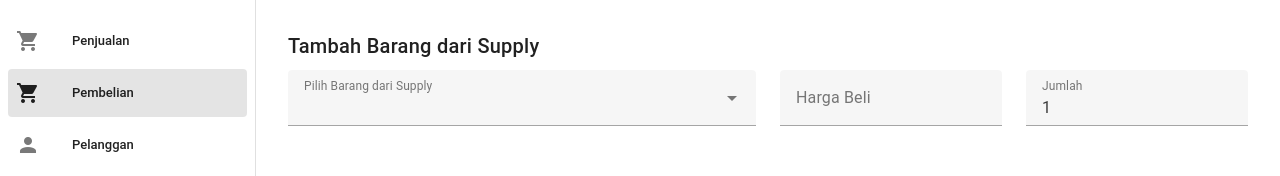
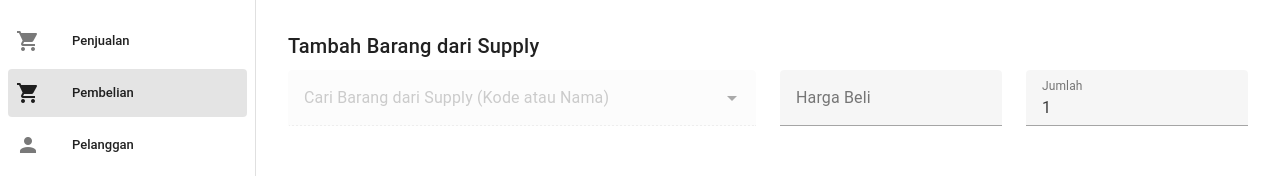
Before and after one commit to Marcelino2226250001/vueproject, a Vue app in the folder client/inventarisbarang/: page /pembelian in a window 1280 px wide. Shown: the part 252-428 px from the top of the page. Built offline with nearby package versions, Linux system fonts and the light colour scheme; no server answers; sample sign-in values are in the browser's storage.

Commit message:
update fitur pencarian pada pembelian

```diff
--- a/client/inventarisbarang/src/views/Pembelian.vue
+++ b/client/inventarisbarang/src/views/Pembelian.vue
@@ -1,7 +1,6 @@
 <template>
   <div>
     <h2>Transaksi Pembelian</h2>
-
 
     <v-card class="mb-4" flat outlined>
       <v-card-title>Informasi Supplier</v-card-title>
@@ -15,63 +14,66 @@
               outlined
               dense
             ></v-select>
-
           </v-col>
         </v-row>
       </v-card-text>
     </v-card>
 
-
-
-
     <v-card class="mb-4" flat outlined>
       <v-card-title>Tambah Barang dari Supply</v-card-title>
       <v-card-text>
         <v-row>
+          <!-- [PERUBAHAN] Mengganti v-select menjadi v-autocomplete -->
           <v-col cols="12" md="6">
-        <v-select
+            <v-autocomplete
               v-model="supplyDipilih"
               :items="filteredSupplyList"
-  item-title="displayNama"
+              :item-title="item => `${item.kode_barang} - ${item.nama_barang}`"
               return-object
-  label="Pilih Barang dari Supply"
+              label="Cari Barang dari Supply (Kode atau Nama)"
+              placeholder="Ketik untuk mencari..."
               outlined
               dense
-></v-select>
-
-
-
+              no-data-text="Barang tidak ditemukan untuk supplier ini"
+              :disabled="!supplier"
+            >
+              <!-- [TAMBAHAN] Tampilan daftar yang lebih informatif -->
+              <template v-slot:item="{ props, item }">
+                <v-list-item v-bind="props" :title="null">
+                  <v-list-item-title>{{ item.raw.nama_barang }} ({{ item.raw.kode_barang }})</v-list-item-title>
+                  <v-list-item-subtitle>
+                    Harga Beli: Rp {{ formatRupiah(item.raw.harga) }}
+                  </v-list-item-subtitle>
+                </v-list-item>
+              </template>
+            </v-autocomplete>
           </v-col>
           <v-col cols="6" md="3">
             <v-text-field
               v-model="harga_beli"
               label="Harga Beli"
               prefix="Rp"
+              type="number"
               outlined
               dense
-  readonly
             ></v-text-field>
-
           </v-col>
-
           <v-col cols="6" md="3">
             <v-text-field
               v-model.number="jumlah"
               type="number"
               label="Jumlah"
               min="1"
-          outlined dense
+              outlined
+              dense
             ></v-text-field>
           </v-col>
-
-      <v-col cols="6" md="3">
+          <v-col cols="12" md="3">
             <v-btn class="mt-2" color="primary" @click="tambahBarang">Tambah</v-btn>
           </v-col>
         </v-row>
       </v-card-text>
     </v-card>
-
-
 
     <v-card flat outlined>
       <v-card-title>Daftar Barang Dibeli</v-card-title>
@@ -101,13 +103,11 @@
             </tr>
           </tbody>
         </v-table>
-
         <div class="text-right mt-4">
           <strong>Total: Rp {{ formatRupiah(total) }}</strong>
         </div>
       </v-card-text>
     </v-card>
-
 
     <v-card class="mt-6" flat>
       <v-card-text class="text-center">
@@ -125,23 +125,16 @@
 export default {
   data() {
     return {
-
       supplier: '',
       supplierList: [],
       supplyList: [],
-      supplyDipilih: '',
+      supplyDipilih: null, // [PERUBAHAN] Diubah ke null
       harga_beli: null,
       jumlah: 1,
       items: []
     };
   },
   computed: {
-  displayNama() {
-    return (item) => `${item.nama_barang} (${item.kode_barang})`;
-  },
-  selectedHarga() {
-    return this.barangDipilih ? this.barangDipilih.harga : 0;
-  },
     total() {
       return this.items.reduce((acc, item) => acc + item.subtotal, 0);
     },
@@ -149,41 +142,23 @@
       if (!this.supplier) return [];
       return this.supplyList.filter(item => item.supplier === this.supplier);
     }
-}
-,
+  },
   methods: {
-    async fetchBarang() {
-      try {
-        const res = await axios.get('/api/products');
-        this.barangList = res.data;
-      } catch (err) {
-        console.error('Gagal fetch barang:', err);
-      }
-    },
     async fetchSupply() {
       try {
         const res = await axios.get('/api/supply');
-    this.supplyList = res.data.map(item => ({
-      ...item,
-      displayNama: `${item.nama_barang} (${item.kode_barang})`
-    }));
-
+        this.supplyList = res.data;
+        // Ambil daftar supplier unik dari data supply
         this.supplierList = [...new Set(res.data.map(item => item.supplier))].filter(Boolean);
       } catch (err) {
         console.error('Gagal fetch supply:', err);
       }
-}
-
-
-
-
-,
+    },
     tambahBarang() {
       if (!this.supplyDipilih || !this.jumlah || !this.harga_beli) {
         alert('Pilih barang dan isi jumlah serta harga beli');
         return;
       }
-
       this.items.push({
         kode: this.supplyDipilih.kode_barang,
         nama_barang: this.supplyDipilih.nama_barang,
@@ -191,13 +166,11 @@
         harga_beli: this.harga_beli,
         subtotal: this.jumlah * this.harga_beli
       });
-
-  this.supplyDipilih = '';
+      // Reset form input
+      this.supplyDipilih = null;
       this.jumlah = 1;
       this.harga_beli = null;
-}
-
-,
+    },
     hapusItem(index) {
       this.items.splice(index, 1);
     },
@@ -206,9 +179,7 @@
         alert('Isi data supplier dan barang terlebih dahulu!');
         return;
       }
-
       const user = JSON.parse(localStorage.getItem('user'));
-
       const payload = {
         tanggal: new Date(),
         supplier: this.supplier,
@@ -216,8 +187,6 @@
         total: this.total,
         oleh: user?.username || 'Tidak Diketahui'
       };
-
-
       try {
         await axios.post('/api/pembelian', payload);
         alert('Pembelian berhasil disimpan');
@@ -230,29 +199,33 @@
     resetForm() {
       this.supplier = '';
       this.items = [];
-      this.barangDipilih = '';
-      this.jumlah = null;
+      this.supplyDipilih = null;
+      this.jumlah = 1;
       this.harga_beli = null;
     },
     formatRupiah(angka) {
+      if (typeof angka !== 'number' || isNaN(angka)) {
+        return '0';
+      }
       return angka.toLocaleString('id-ID');
     }
   },
   mounted() {
     this.fetchSupply();
   },
-
   watch: {
     supplyDipilih(newVal) {
       if (newVal && newVal.harga) {
         this.harga_beli = newVal.harga;
       }
+    },
+    // [TAMBAHAN] Jika supplier diganti, reset pilihan barang
+    supplier() {
+        this.supplyDipilih = null;
+        this.harga_beli = null;
     }
   },
-
-
 };
-
 </script>
 
 <style scoped>
```
Lines whose indentation alone changed are shown as unchanged.
